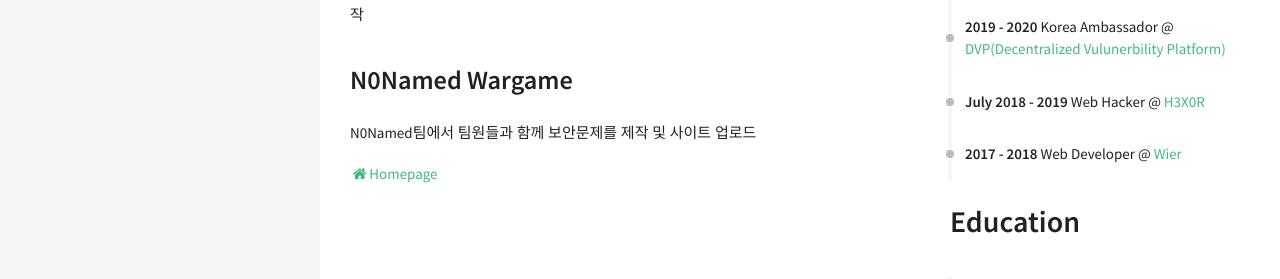
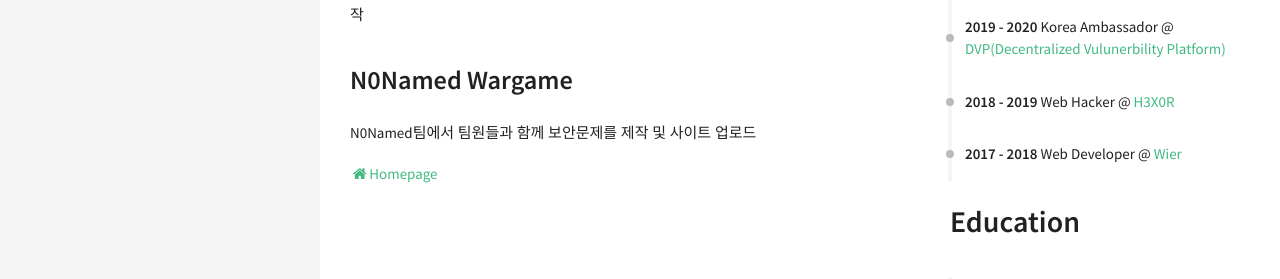
Before and after one commit to kangsecu/kangsecu.github.io, a Jekyll site: the page built from resume.html, in a window 1280 px wide. Shown: the part 561-840 px from the top of the page. Built offline with Jekyll 4.4.1, drawn with Linux system fonts in a browser that asks for light colours; nearby versions of some CDN libraries.

Commit message:
Update careers.yml

```diff
--- a/_data/index/careers.yml
+++ b/_data/index/careers.yml
@@ -11,7 +11,7 @@
   job: Korea Ambassador
 
 - name: H3X0R
-  date: July 2018 - 2019
+  date: 2018 - 2019
   job: Web Hacker
 
 - name: Wier
```
